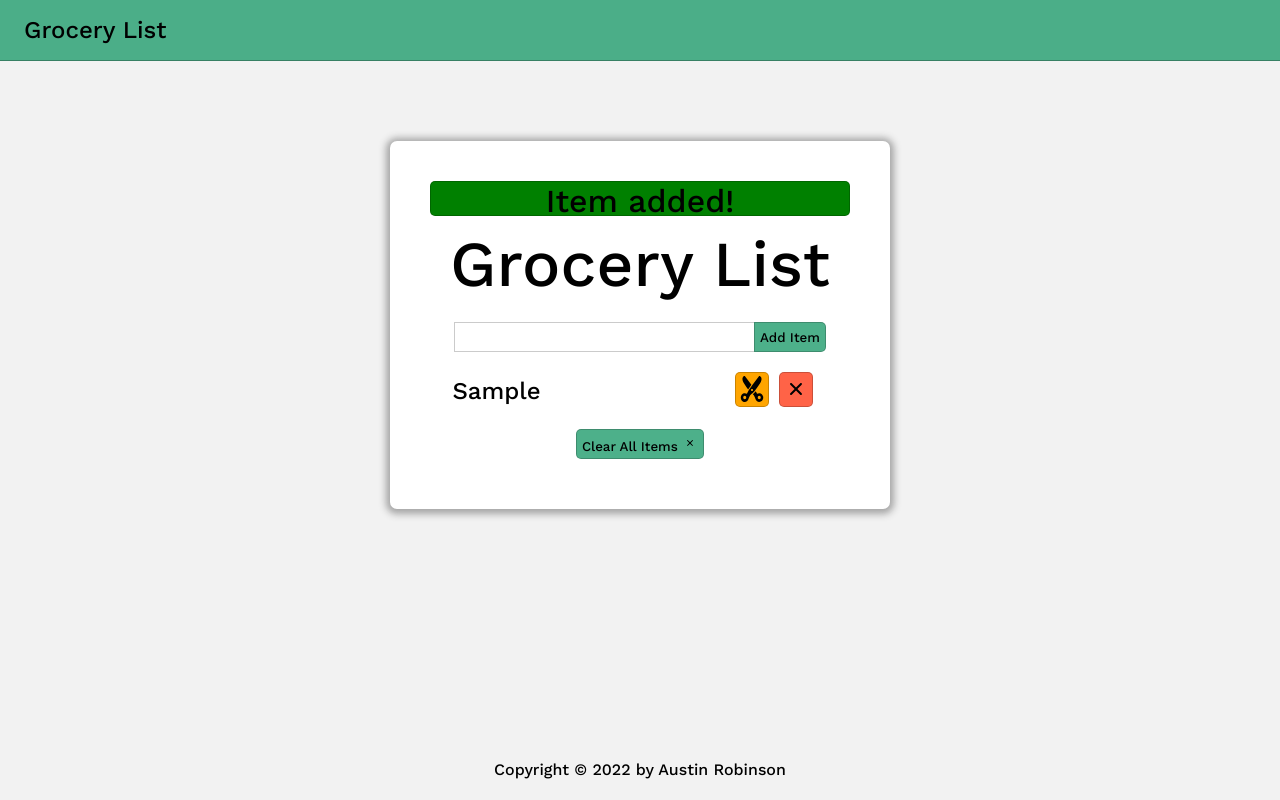
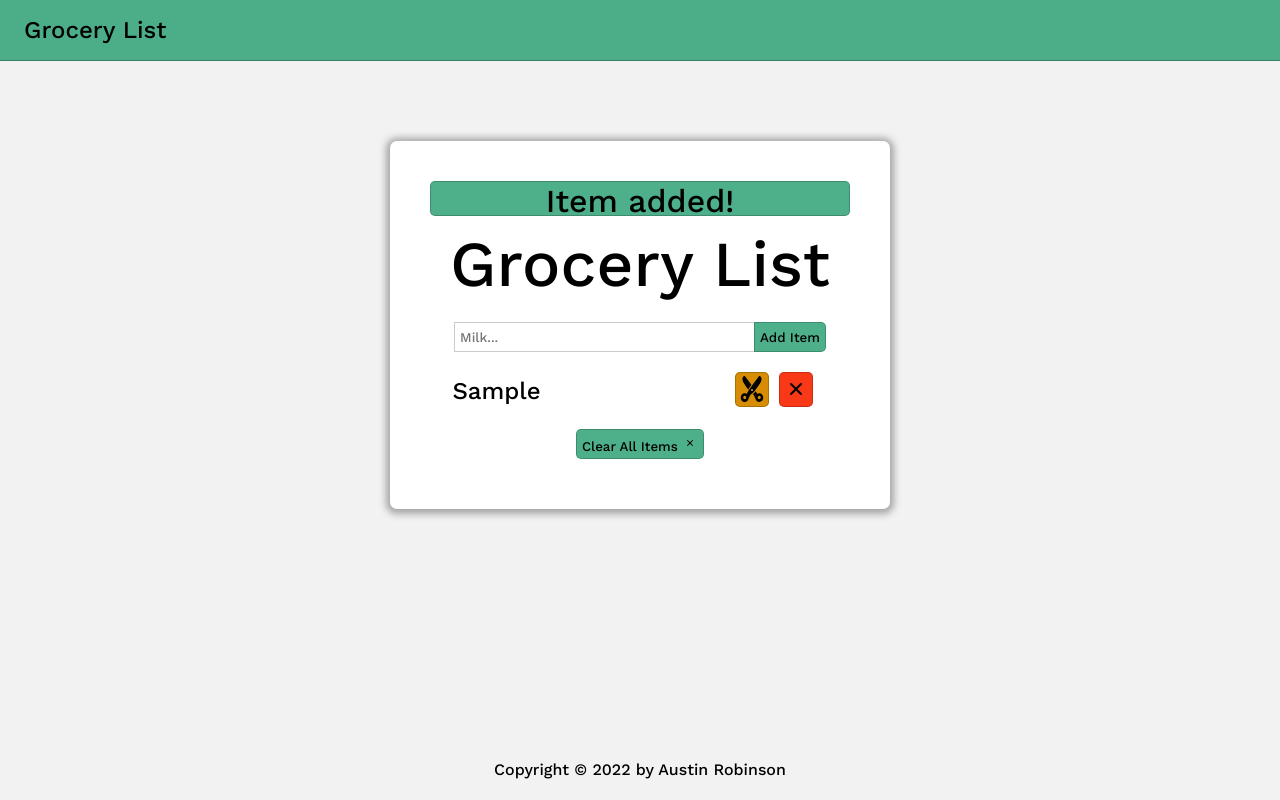
Before and after one commit to AustinRobinsonDev/grocery-list, a React (Create React App) app: page / in a window 1280 px wide. Both pictures are taken after typing "Sample" into the empty fields and a click on the button "Add Item". Built offline with nearby package versions, Linux system fonts and the light colour scheme.

Commit message:
minor adjustments

```diff
--- a/src/App.css
+++ b/src/App.css
@@ -41,7 +41,7 @@ input {
 .danger {
   font-size: 2rem;
   box-sizing: border-box;
-background-color: tomato;
+background-color: rgb(248, 56, 23);
 min-width: 30px;
 height: 35px;
 
@@ -52,7 +52,8 @@ border-radius: 5px;
 .success {
   font-size: 2rem;
   box-sizing: border-box;
-background-color: green;
+  background-color: hsla(157, 61%, 39%, 0.822);
+
 min-width: 30px;
 height: 35px;
 
@@ -62,7 +63,7 @@ border-radius: 5px;
 .edit {
   font-size: 2rem;
   box-sizing: border-box;
-  background-color: orange;
+  background-color: rgb(214, 140, 3);
   min-width: 30px;
   height: 35px;
   border: 1px solid rgba(0, 0, 0, 0.205);
--- a/src/components/ListBody.js
+++ b/src/components/ListBody.js
@@ -54,7 +54,7 @@ const ListBody = ({item, alert, setAlert, setItem, editId, list, setList, isEdit
             {alert.show ? <Alert removeAlert={showAlert} {...alert} /> : <div className='height'></div>}
             <h1 className='mt-10'>Grocery List</h1>
             <section className='mt-10'>
-                <input type="text" onChange={(e) => setItem(e.target.value)} value={item}/>
+                <input placeholder='Milk...' type="text" onChange={(e) => setItem(e.target.value)} value={item}/>
                 <button className='btn-connect bdr-l-none' onClick={handleClick}>{isEditing ? 'Save' : 'Add Item'}</button>
             </section>
             <ul className='mt-10 list-container'>
--- a/src/layout/Footer.js
+++ b/src/layout/Footer.js
@@ -1,7 +1,7 @@
 const Footer = ({list}) => {
     let todaysYear = new Date().getFullYear();
     return (
-        <footer className={`${list.length > 7 ? 'footer-full' : 'footer-empty'}`}>
+        <footer className={`${list.length > 3 ? 'footer-full' : 'footer-empty'}`}>
             <h4>Copyright &copy; {todaysYear} by Austin Robinson</h4>
         </footer>
     )
```
